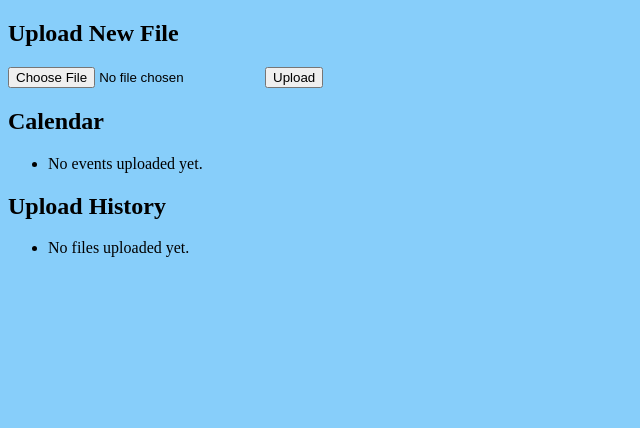
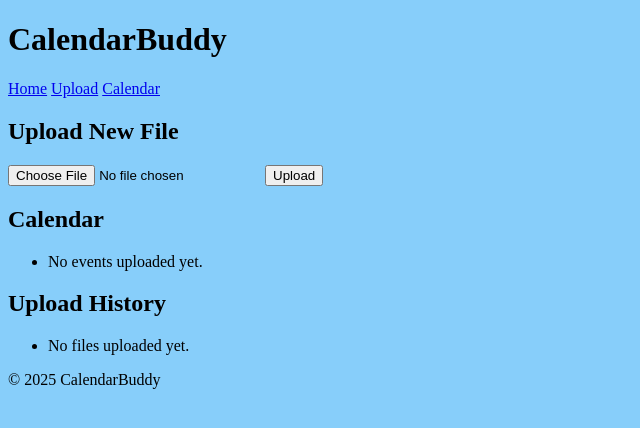
Before and after one commit to Project-Code-UVA/Calendar-Buddy, a Flask app: page / in a window 1280 px wide. Shown: the top 428 px of the page, without its empty margins (0-640 px from the left). Run offline with Flask 3, Linux system fonts and the light colour scheme.

Commit message:
Update base.html

```diff
--- a/templates/base.html
+++ b/templates/base.html
@@ -1,18 +1,31 @@
 <!DOCTYPE html>
-
-<!--This is the blueprint for all site pages-->
-
 <html lang="en">
 <head>
-    <title>{% block title %} {% endblock title %} -- Calendar Buddy </title> <!---Page Title will show for every page-->
-
+    <title>{% block title %}{% endblock title %} -- Calendar Buddy</title>
     <meta charset="UTF-8">
     <meta name="viewport" content="width=device-width, initial-scale=1.0">
-
-    <link rel="stylesheet" href="{{url_for("static", filename="styles.css")}}" />
+    <link rel="stylesheet" href="{{ url_for('static', filename='styles.css') }}">
 </head>
 <body>
-    {% block body %} {% endblock body %}
+
+<header class="header">
+    <div class="container">
+        <h1>CalendarBuddy</h1>
+        <nav class="nav-links">
+            <a href="{{ url_for('home') }}">Home</a>
+            <a href="{{ url_for('upload_page') }}">Upload</a>
+            <a href="{{ url_for('upload_page') }}">Calendar</a>
+        </nav>
+    </div>
+</header>
+
+<main class="container">
+    {% block body %}{% endblock body %}
+</main>
+
+<footer class="footer">
+    <p>&copy; 2025 CalendarBuddy</p>
+</footer>
 
 </body>
 </html>
```
